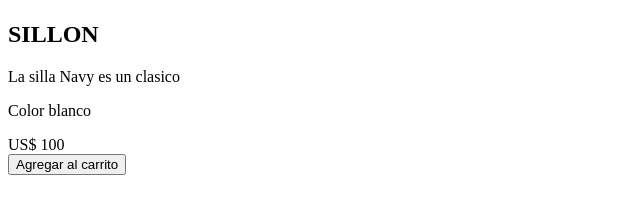
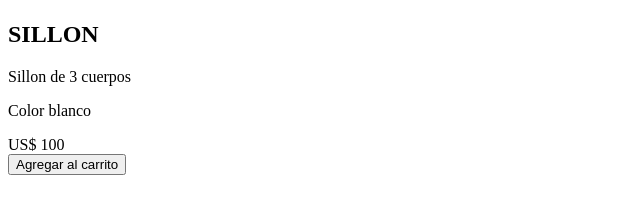
Before and after one commit to Tamara-Martinez029/prueba-trabajoequipo, a plain HTML site: page index.html in a window 1280 px wide. Shown: the part 161-374 px from the top of the page, 0-640 px from the left. Drawn offline with Linux system fonts and the light colour scheme.

Commit message:
se modifico linea 17

```diff
--- a/index.html
+++ b/index.html
@@ -14,7 +14,7 @@
 
             <div class="title">
                 <h1>SILLON</h1>
-                <p>La silla Navy es un clasico</p>
+                <p>Sillon de 3 cuerpos</p>
                 <p>Color blanco</p>
                 <span>US$ 100</span>
             </div>
```
